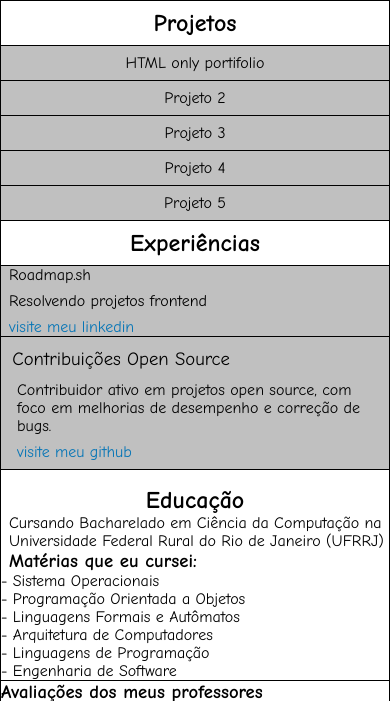
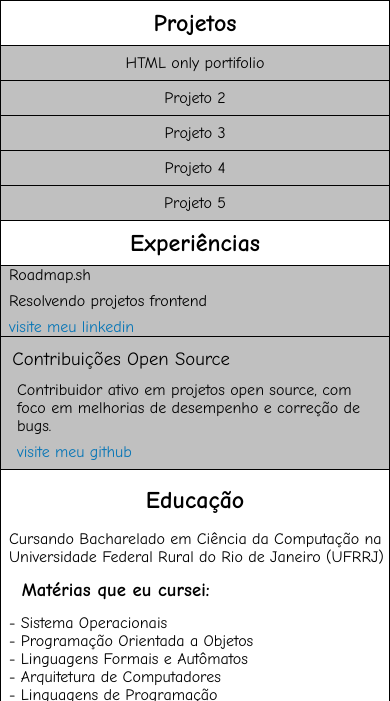
Before and after one commit to DaniloSilva-Dev/Projetos_Estagio, a plain HTML site: page simple_website_css/index.html in a window 390 px wide. Shown: the part 142-843 px from the top of the page. Drawn offline with Linux system fonts and the light colour scheme.

Commit message:
refactor(SAR-2060): Adicionando padding no mobile

```diff
--- a/simple_website_css/style.css
+++ b/simple_website_css/style.css
@@ -154,13 +154,18 @@ header li:last-child::after {
 .edu h2 {
   text-align: center;
   margin-top: 1rem;
+  margin-bottom: 1rem;
 }
 
 .edu p,
-.edu h3 {
+.edu h3,
+.edu li {
   padding-left: 0.5rem;
 }
 
+.edu h3 {
+  margin: 0.8rem;
+}
 .edu li::before {
   content: "- ";
 }
@@ -173,7 +178,9 @@ header li:last-child::after {
   list-style: none;
   padding-left: 0;
 }
-
+.avaliacoes h3 {
+  margin: 1rem;
+}
 .comentarios li:nth-child(n + 2) {
   display: none;
 }
```
